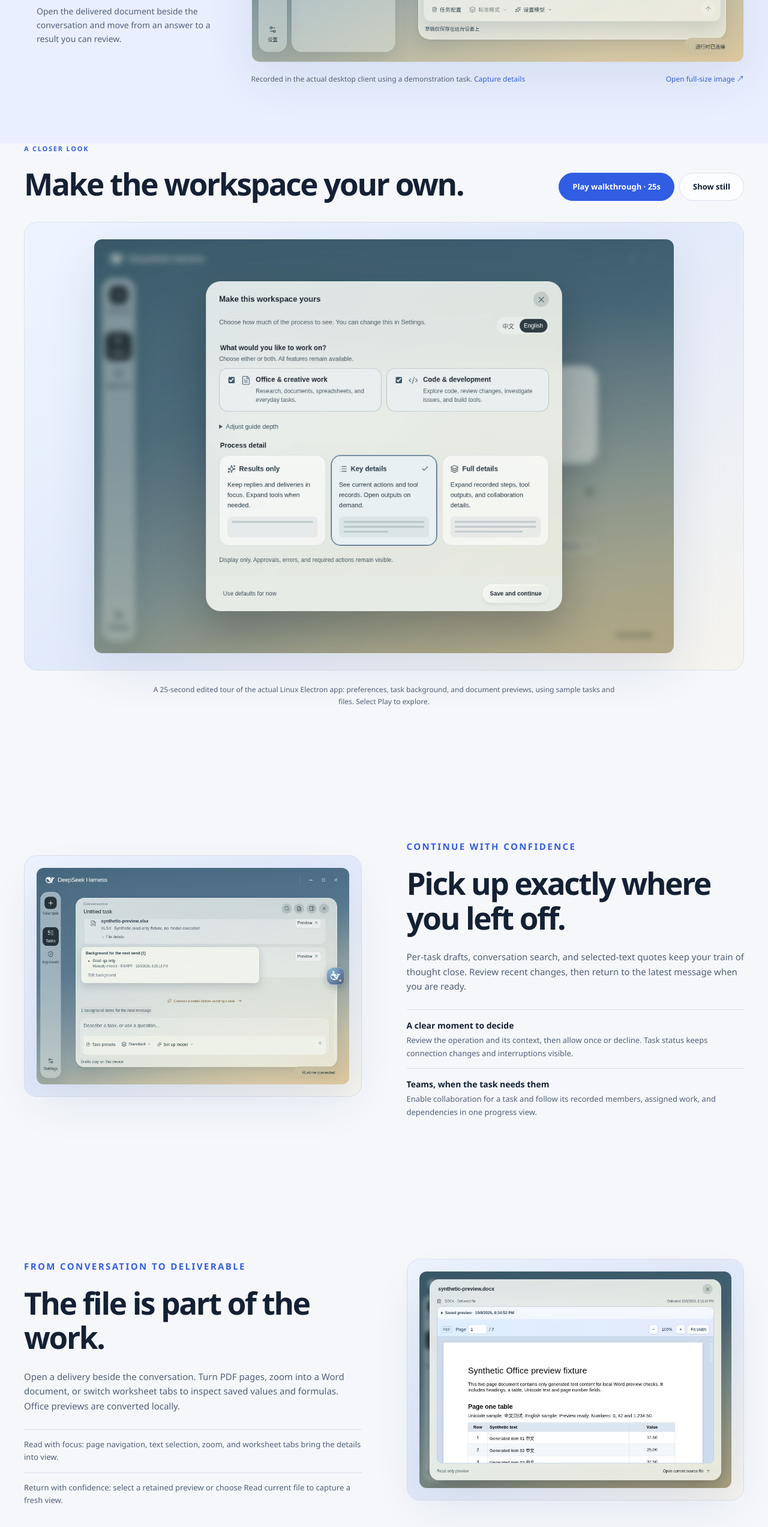
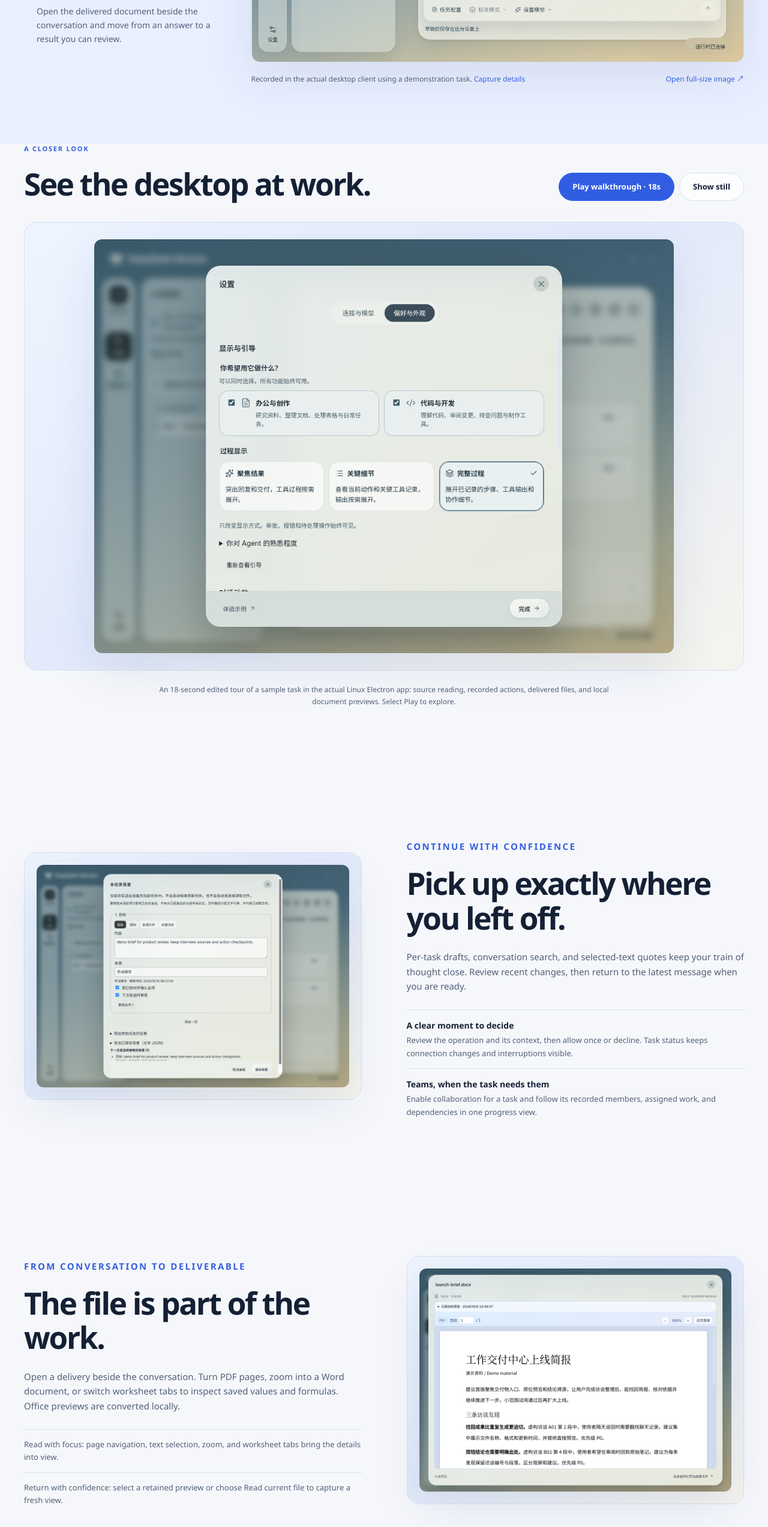
Before and after one commit to RangeKing/dsh-desktop-next-website, a website: page index.html in a window 1280 px wide. Shown: the part 2425-4971 px from the top of the page at 60% size. Drawn offline with Linux system fonts and the light colour scheme.

Commit message:
Refresh supporting screenshots and walkthrough with the new native typography

```diff
--- a/index.html
+++ b/index.html
@@ -205,7 +205,7 @@
           <div class="tour-head">
             <div>
               <p data-i18n="tour.eyebrow" class="eyebrow">A closer look</p>
-              <h2 data-i18n="tour.title">Make the workspace your own.</h2>
+              <h2 data-i18n="tour.title">See the desktop at work.</h2>
             </div>
             <div class="tour-controls">
               <button
@@ -215,7 +215,7 @@
                 aria-pressed="false"
               >
                 <span data-i18n="tour.play"
-                  >Play walkthrough · 25s</span
+                  >Play walkthrough · 18s</span
                 ></button
               ><button class="button" id="stop-demo" type="button" disabled>
                 <span data-i18n="tour.still">Show still</span>
@@ -225,14 +225,14 @@
           <div class="tour-stage">
             <img
               id="tour-image"
-              src="./assets/preferences.jpg"
-              alt="Actual native first-use purpose and display preferences"
+              src="./assets/preferences.png"
+              alt="Actual native purpose and display preferences"
               width="1188"
               height="848"
               loading="lazy"
             />
           </div>
-          <p data-i18n="tour.caption" class="caption">A 25-second edited tour of the actual Linux Electron app: preferences, task background, and document previews, using sample tasks and files. Select Play to explore.</p>
+          <p data-i18n="tour.caption" class="caption">An 18-second edited tour of a sample task in the actual Linux Electron app: source reading, recorded actions, delivered files, and local document previews. Select Play to explore.</p>
         </div>
       </section>
       <section>
@@ -240,9 +240,9 @@
           <div class="image-shell">
             <img
               id="context-image"
-              src="./assets/background.jpg"
-              width="980"
-              height="680"
+              src="./assets/background.png"
+              width="1188"
+              height="848"
               loading="lazy"
               alt="Task background preview in the actual desktop app"
             />
@@ -292,9 +292,9 @@
           <div class="image-shell">
             <img
               id="document-image"
-              src="./assets/document.jpg"
-              width="980"
-              height="680"
+              src="./assets/process-result.png"
+              width="1188"
+              height="848"
               loading="lazy"
               alt="Local document preview of a sample Word file"
             />
--- a/site-locales.js
+++ b/site-locales.js
@@ -34,10 +34,10 @@ window.DSHWebsiteLocales = {
     "f03tag0": "本地预览",
     "f03tag1": "带时间记录的采集",
     "tour.eyebrow": "近距离看看",
-    "tour.title": "让工作空间适合你。",
-    "tour.play": "播放演示 · 25 秒",
+    "tour.title": "看桌面工作起来。",
+    "tour.play": "播放演示 · 18 秒",
     "tour.still": "显示静态画面",
-    "tour.caption": "25 秒实际 Linux Electron 客户端剪辑：从偏好设置、任务背景到文档预览，使用演示任务与样例文件。点击播放，开始探索。",
+    "tour.caption": "18 秒实际 Linux Electron 客户端剪辑：跟随演示任务读取资料、查看行动记录，再打开交付文件和本地文档预览。点击播放，开始探索。",
     "context.eye": "从容继续",
     "context.title": "回来，就能接着做。",
     "context.body": "任务草稿、对话搜索和选中文字引用，帮你留住思路。回来后查看最近变化，准备好再回到最新消息继续。",
--- a/site.js
+++ b/site.js
@@ -13,8 +13,8 @@
   const labels = {en: {system:'Auto',light:'Light',dark:'Dark'},'zh-CN':{system:'自动',light:'浅色',dark:'深色'}};
   let tourPlaying = false;
   const imageDescriptions = {
-    en: {hero:'Demonstration task reading source material in the actual desktop app', context:'Task background preview in the actual desktop app', document:'Local document preview of a sample Word file', still:'Actual native first-use purpose and display preferences', tour:'Edited native desktop walkthrough using sample tasks and documents'},
-    'zh-CN': {hero:'实际桌面客户端中的演示任务：读取资料', context:'实际桌面客户端中的任务背景预览', document:'样例 Word 文件的本地文档预览', still:'实际客户端中的首次使用目标与显示偏好设置', tour:'使用演示任务和样例文档录制的原生客户端剪辑'}
+    en: {hero:'Demonstration task reading source material in the actual desktop app', context:'Task background preview in the actual desktop app', document:'Local document preview of a sample Word file', still:'Actual native purpose and display preferences', tour:'Edited native desktop walkthrough using sample tasks and documents'},
+    'zh-CN': {hero:'实际桌面客户端中的演示任务：读取资料', context:'实际桌面客户端中的任务背景预览', document:'样例 Word 文件的本地文档预览', still:'实际客户端中的使用目标与显示偏好设置', tour:'使用演示任务和样例文档录制的原生客户端剪辑'}
   };
   function renderImageDescriptions() {
     const labels = imageDescriptions[locale];
@@ -68,9 +68,9 @@
   const play = document.querySelector('#play-demo');
   const stop = document.querySelector('#stop-demo');
   const img = document.querySelector('#tour-image');
-  function stopDemo() { img.src = './assets/preferences.jpg'; tourPlaying = false; renderImageDescriptions(); play.setAttribute('aria-pressed','false'); stop.disabled = true; }
+  function stopDemo() { img.src = './assets/preferences.png'; tourPlaying = false; renderImageDescriptions(); play.setAttribute('aria-pressed','false'); stop.disabled = true; }
   play.addEventListener('click', () => { img.src = './assets/walkthrough.gif'; tourPlaying = true; renderImageDescriptions(); play.setAttribute('aria-pressed','true'); stop.disabled = false; });
   stop.addEventListener('click', stopDemo);
   matchMedia('(prefers-reduced-motion: reduce)').addEventListener('change', e => { if(e.matches) stopDemo(); });
-  img.addEventListener('error', () => { if(img.getAttribute('src') !== './assets/preferences.jpg') stopDemo(); });
+  img.addEventListener('error', () => { if(img.getAttribute('src') !== './assets/preferences.png') stopDemo(); });
 })();
```
Also changed, not shown: MEDIA.md (+8 -2 lines), scripts/site.test.mjs (+3 -3 lines), README.md, assets/background.jpg (deleted), assets/background.png (added), assets/conversation.jpg (deleted), assets/document.jpg (deleted), assets/preferences.jpg (deleted), assets/preferences.png (added), 1 other file.
